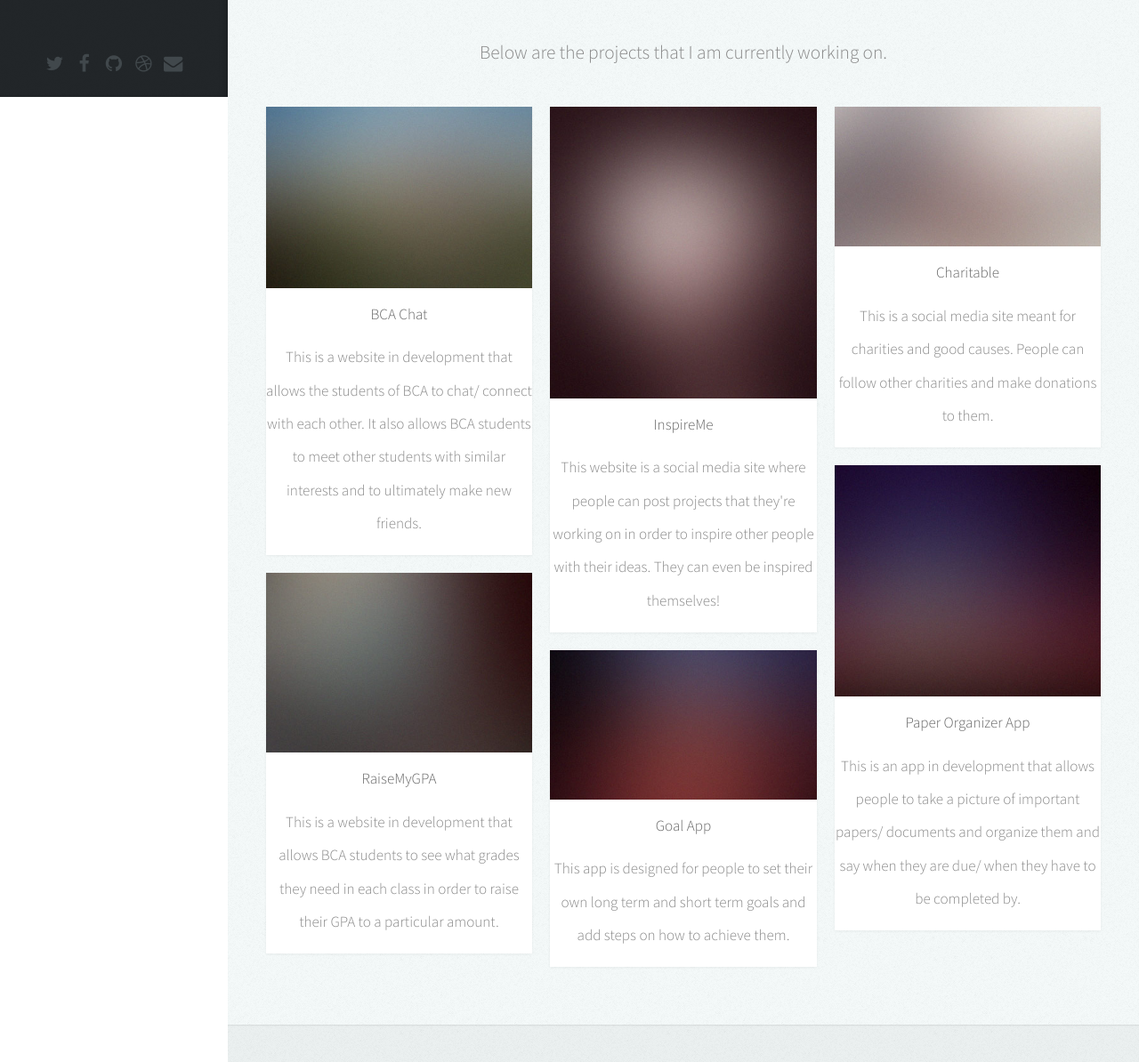
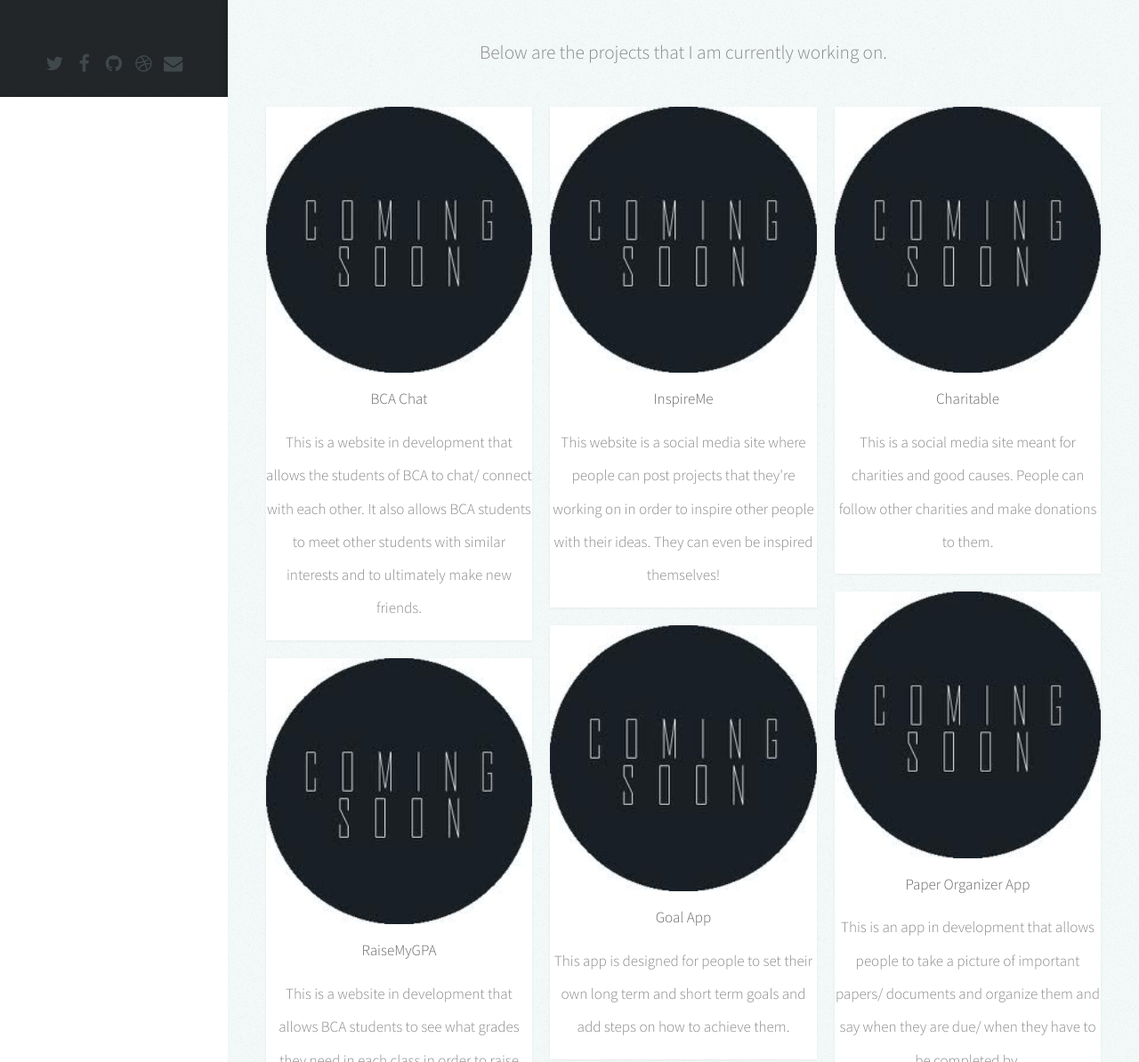
Before and after one commit to amubal/amulyaster06.github.io, a plain HTML site: page index.html in a window 1280 px wide. Shown: the part 691-1885 px from the top of the page at 89% size. Drawn offline with Linux system fonts and the light colour scheme.

Commit message:
Changed the pictures of the projects

```diff
--- a/index.html
+++ b/index.html
@@ -114,14 +114,14 @@
 							<div class="row">
 								<div class="4u">
 									<article class="item">
-										<a href="#" class="image fit"><img src="images/pic02.jpg" alt="" /></a>
+										<a href="#" class="image fit"><img src="images/coming-soon.jpg" alt="" /></a>
 										<header>
 											<h3>BCA Chat</h3>
                                             <p> This is a website in development that allows the students of BCA to chat/ connect with each other. It also allows BCA students to meet other students with similar interests and to ultimately make new friends.</p>
 										</header>
 									</article>
 									<article class="item">
-										<a href="#" class="image fit"><img src="images/pic03.jpg" alt="" /></a>
+										<a href="#" class="image fit"><img src="images/coming-soon.jpg" alt="" /></a>
 										<header>
 											<h3>RaiseMyGPA</h3>
                                             <p> This is a website in development that allows BCA students to see what grades they need in each class in order to raise their GPA to a particular amount. </p>
@@ -130,14 +130,14 @@
 								</div>
 								<div class="4u">
 									<article class="item">
-										<a href="#" class="image fit"><img src="images/pic04.jpg" alt="" /></a>
+										<a href="#" class="image fit"><img src="images/coming-soon.jpg" alt="" /></a>
 										<header>
 											<h3>InspireMe</h3>
                                             <p> This website is a social media site where people can post projects that they're working on in order to inspire other people with their ideas. They can even be inspired themselves!</p>
 										</header>
 									</article>
 									<article class="item">
-										<a href="#" class="image fit"><img src="images/pic05.jpg" alt="" /></a>
+										<a href="#" class="image fit"><img src="images/coming-soon.jpg" alt="" /></a>
 										<header>
 											<h3>Goal App</h3>
                                             <p> This app is designed for people to set their own long term and short term goals and add steps on how to achieve them. </p>
@@ -146,14 +146,14 @@
 								</div>
 								<div class="4u">
 									<article class="item">
-										<a href="#" class="image fit"><img src="images/pic06.jpg" alt="" /></a>
+										<a href="#" class="image fit"><img src="images/coming-soon.jpg" alt="" /></a>
 										<header>
 											<h3>Charitable</h3>
                                             <p> This is a social media site meant for charities and good causes. People can follow other charities and make donations to them.</p>
 										</header>
 									</article>
 									<article class="item">
-										<a href="#" class="image fit"><img src="images/pic07.jpg" alt="" /></a>
+										<a href="#" class="image fit"><img src="images/coming-soon.jpg" alt="" /></a>
 										<header>
 											<h3>Paper Organizer App</h3>
                                             <p> This is an app in development that allows people to take a picture of important papers/ documents and organize them and say when they are due/ when they have to be completed by. </p>
@@ -175,12 +175,7 @@
 
 							<a href="#" class="image featured"><img src="images/pic08.jpg" alt="" /></a>
 
-							<p>Tincidunt eu elit diam magnis pretium accumsan etiam id urna. Ridiculus
-							ultricies curae quis et rhoncus velit. Lobortis elementum aliquet nec vitae
-							laoreet eget cubilia quam non etiam odio tincidunt montes. Elementum sem
-							parturient nulla quam placerat viverra mauris non cum elit tempus ullamcorper
-							dolor. Libero rutrum ut lacinia donec curae mus vel quisque sociis nec
-							ornare iaculis.</p>
+							<p>My name is Amulya Balakrishnan. I am currently 14 years old and I live in Bergen County, NJ. I am a freshman attending Bergen County Academies high school. I am currently enrolled in the Academy for Medical Science Technology. </p>
 
 						</div>
 					</section>
```
Also changed, not shown: images/coming-soon.jpg (added).
